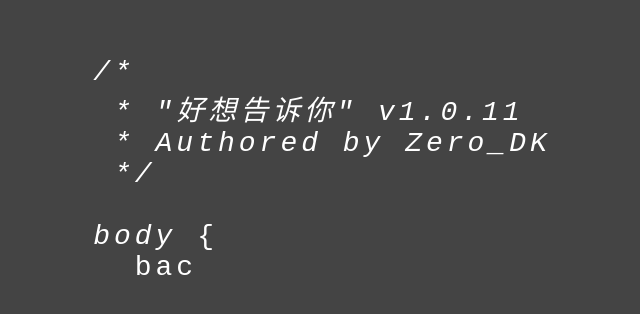
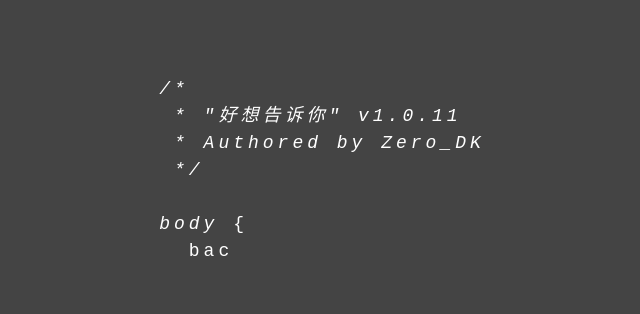
Before and after one commit to sanhefandian/sanhefandian.github.io, a plain HTML site: page index.html in a window 1280 px wide. Shown: the part 230-544 px from the top of the page, without its empty margins (318-958 px from the left). Drawn offline with Linux system fonts and the light colour scheme.

Commit message:
根据页面宽度调整字符间隔时间

```diff
--- a/index.html
+++ b/index.html
@@ -65,7 +65,27 @@
       bottom: 0;
       right: 0;
     }
-  </style>
+
+@media (min-width: 300px) {
+
+      body {
+
+        font: 10px/ 1.5 Microsoft YaHei, Helvitica, Verdana, Arial, san-serif;
+
+     }
+  }
+
+  @media (min-width: 768px) {
+
+      body {
+
+        font: 18px/ 1.5 Microsoft YaHei, Helvitica, Verdana, Arial, san-serif;
+
+     }
+
+  }
+   </style>
+
 </head>
 
 <body>
```
